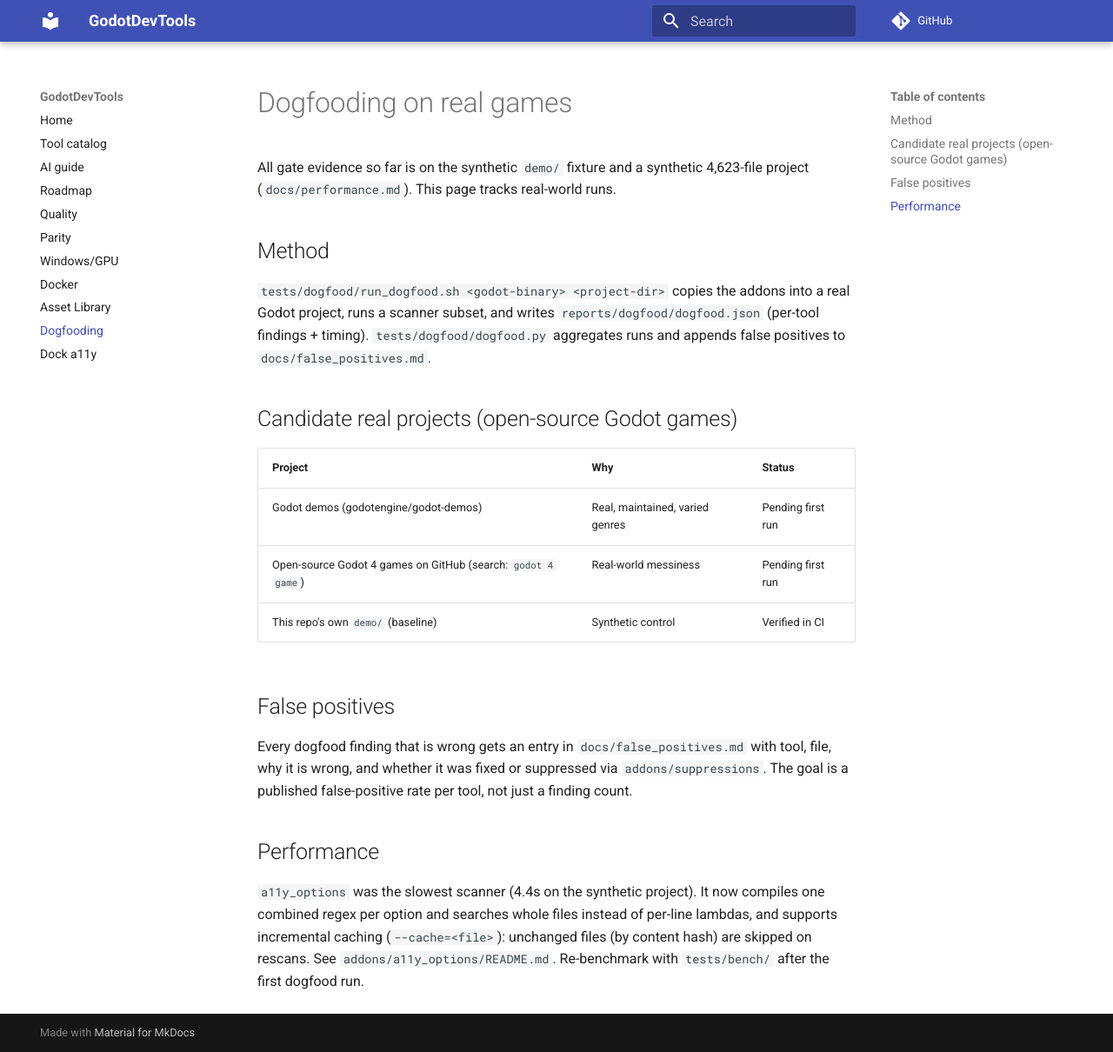
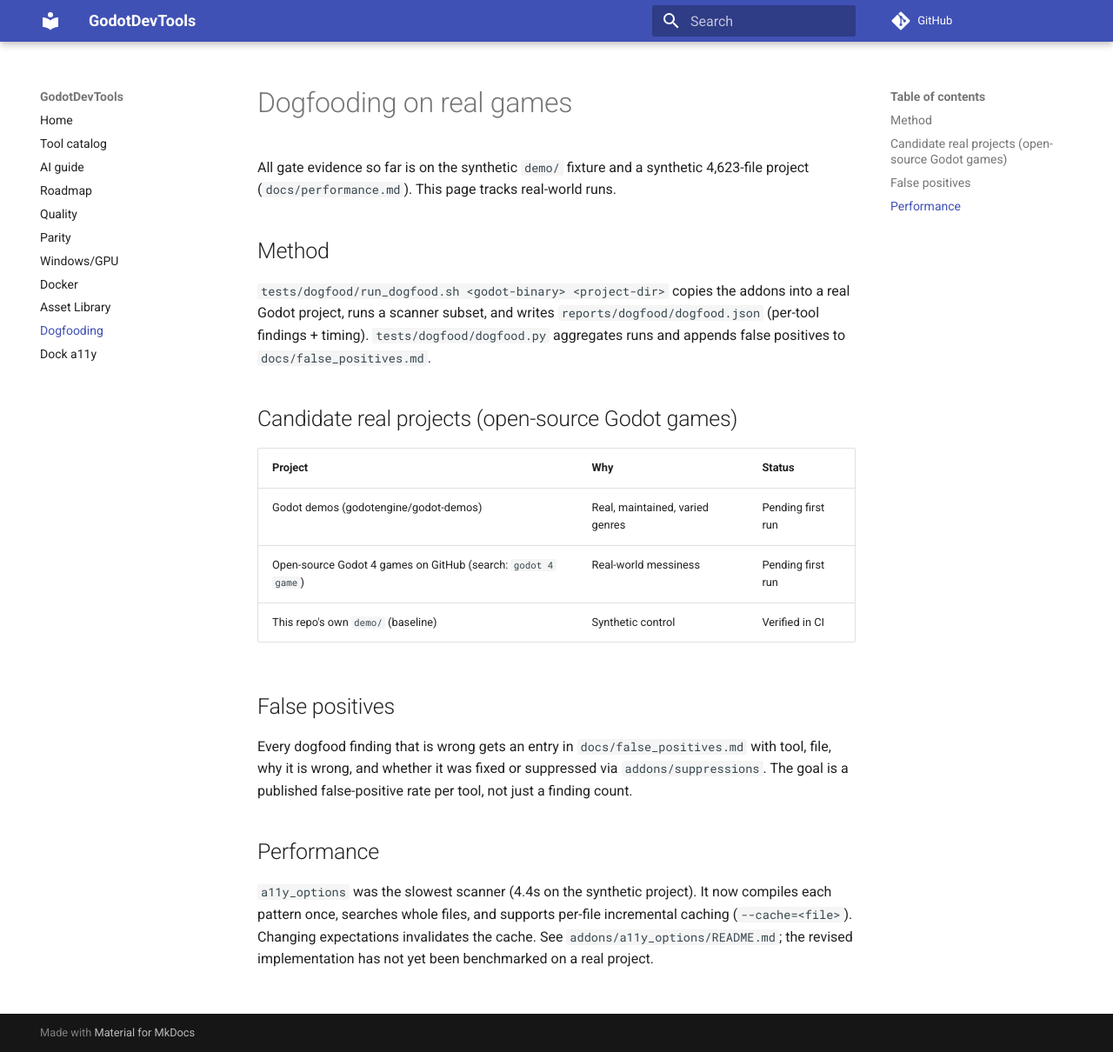
Before and after one commit to SeanShaffer88/GodotDevTools, an MkDocs documentation site: the page built from docs/DOGFOOD.md, in a window 1280 px wide and 1210 px high. Shown: the whole window at 87% size. Built offline with MkDocs 1.6.1 and Material for MkDocs 9.7.7, drawn with Linux system fonts in a browser that asks for light colours; comment, search, counter and statistics services are not loaded.

Commit message:
Fix cross-platform gates and incremental accessibility cache
Co-authored-by: arena-agent <297053741+arena-agent@users.noreply.github.com>

```diff
--- a/docs/DOGFOOD.md
+++ b/docs/DOGFOOD.md
@@ -20,4 +20,4 @@
 
 ## Performance
 
-`a11y_options` was the slowest scanner (4.4s on the synthetic project). It now compiles one combined regex per option and searches whole files instead of per-line lambdas, and supports incremental caching (`--cache=<file>`): unchanged files (by content hash) are skipped on rescans. See `addons/a11y_options/README.md`. Re-benchmark with `tests/bench/` after the first dogfood run.
+`a11y_options` was the slowest scanner (4.4s on the synthetic project). It now compiles each pattern once, searches whole files, and supports per-file incremental caching (`--cache=<file>`). Changing expectations invalidates the cache. See `addons/a11y_options/README.md`; the revised implementation has not yet been benchmarked on a real project.
```
Also changed, not shown: CHANGELOG.md (+1 -1 lines), addons/a11y_options/README.md (+1 -1 lines), 9 other files.
